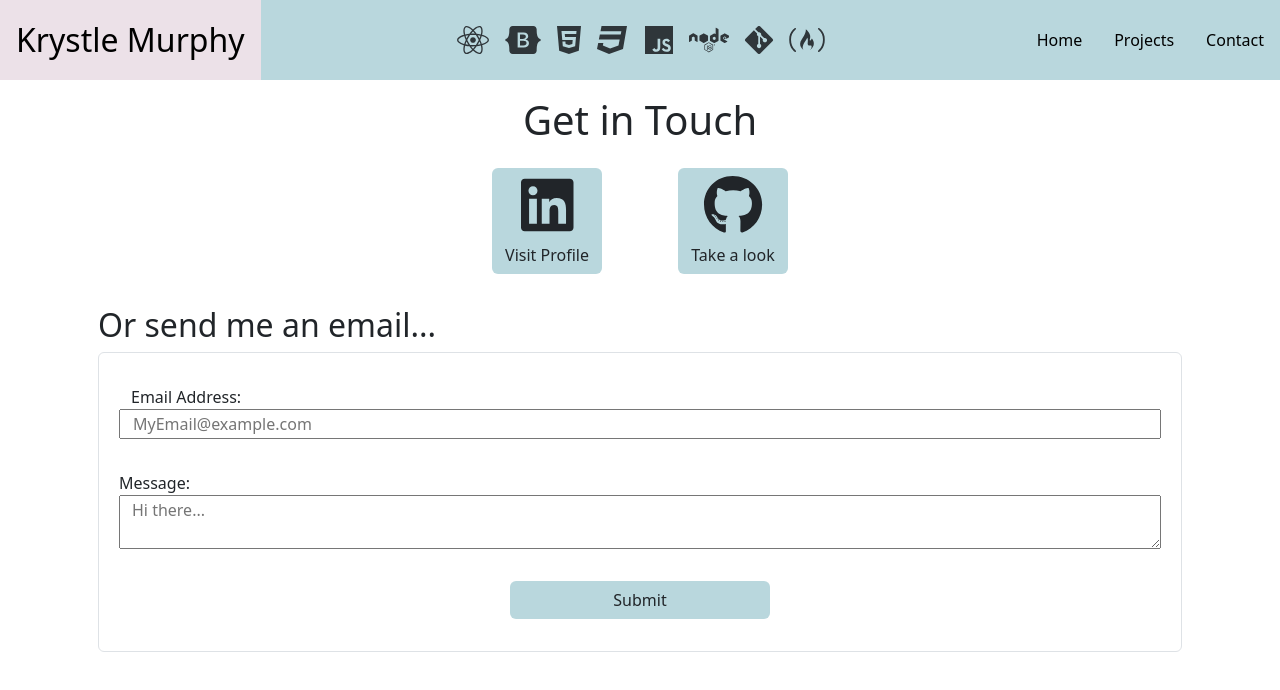
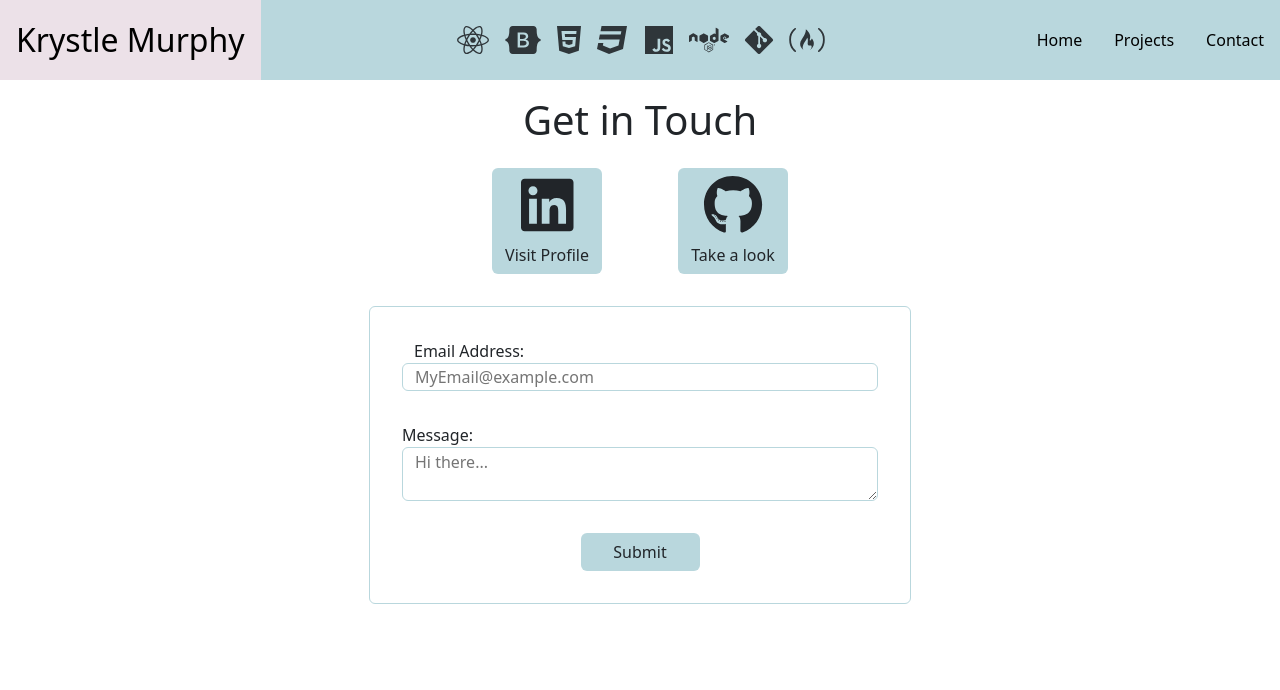
Before and after one commit to KrystleMurphy/personalPortfolio, a React (Vite) app: page /contact in a window 1280 px wide. Shown: the top 690 px of the page. Built offline with nearby package versions, Linux system fonts and the light colour scheme.

Commit message:
adding css borders in contact

```diff
--- a/Contact.jsx
+++ b/Contact.jsx
@@ -52,9 +52,8 @@ export default function Contact() {
         </div>
       </div>
 
-      <div className="p-3">
-        <h2 className="">Or send me an email...</h2>
-        <div className="col-12 border rounded p-3" style={{border: "1px solid var(--custom-blue)"}}>
+      <div className="p-3 d-flex justify-content-center align-items-center">
+        <div className="row col-6 rounded p-3" style={{border: "1px solid var(--custom-blue)"}}>
           <ContactForm />
         </div>
       </div>
--- a/ContactForm.jsx
+++ b/ContactForm.jsx
@@ -7,10 +7,10 @@ function ContactForm() {
       return <p>Thanks for reaching out! I will be in contact soon</p>;
   }
   return (
+
       <form onSubmit={handleSubmit}>
         <div className="row p-3">
-      <label htmlFor="email">
-        Email Address:
+      <label htmlFor="email" className="">Email Address:
       </label>
 
       <input
@@ -18,6 +18,8 @@ function ContactForm() {
         type="email"
         name="email"
         placeholder='MyEmail@example.com'
+        className='rounded'
+        style={{border: "1px solid var(--custom-blue)"}}
       />
       <ValidationError
         prefix="Email"
@@ -31,6 +33,8 @@ function ContactForm() {
         id="message"
         name="message"
         placeholder='Hi there...'
+        className='rounded'
+        style={{border: "1px solid var(--custom-blue)"}}
       />
       <ValidationError
         prefix="Message"
```
